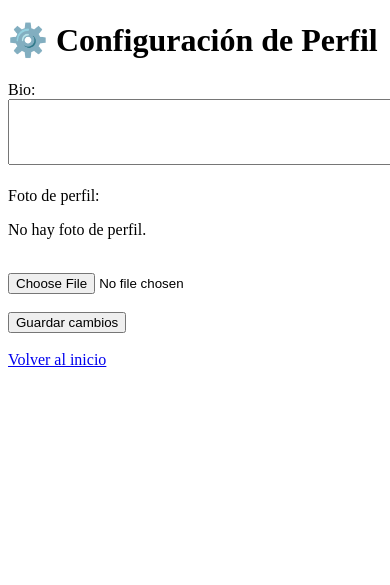
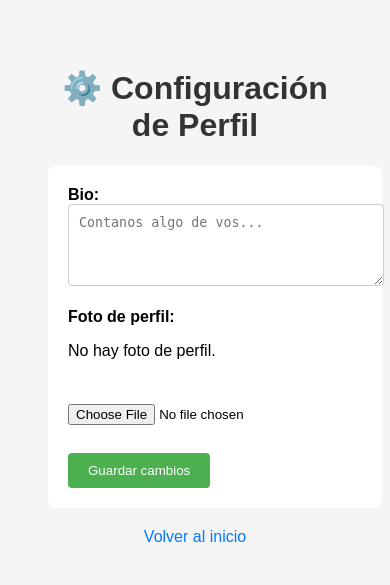
Before and after one commit to s4r4s4t3/espacio-seguro, a Flask app: template app/templates/config.html in a window 390 px wide; the page is wider, and only the part inside the window is pictured. Shown: the top 585 px of that part. Run offline with Flask 3, Linux system fonts and the light colour scheme; the template is opened without the code that fills it, so the values that code supplies are empty.

Commit message:
🎨 Mejora visual Configuración: foto redonda, flash bonitos, estilo responsive

```diff
--- a/app/templates/config.html
+++ b/app/templates/config.html
@@ -1,10 +1,85 @@
-<!-- templates/config.html -->
-
 <!DOCTYPE html>
 <html lang="es">
 <head>
     <meta charset="UTF-8">
     <title>⚙️ Configuración de Perfil</title>
+    <style>
+        body {
+            font-family: Arial, sans-serif;
+            background: #f5f5f5;
+            padding: 40px;
+            text-align: center;
+        }
+        h1 {
+            color: #333;
+        }
+        .flash {
+            padding: 10px 20px;
+            margin: 10px auto;
+            max-width: 500px;
+            border-radius: 5px;
+        }
+        .flash.success {
+            background: #d4edda;
+            color: #155724;
+            border: 1px solid #c3e6cb;
+        }
+        .flash.danger {
+            background: #f8d7da;
+            color: #721c24;
+            border: 1px solid #f5c6cb;
+        }
+        .flash.message {
+            background: #d1ecf1;
+            color: #0c5460;
+            border: 1px solid #bee5eb;
+        }
+        form {
+            background: #fff;
+            padding: 20px;
+            border-radius: 8px;
+            display: inline-block;
+            text-align: left;
+            max-width: 500px;
+            width: 100%;
+        }
+        label {
+            font-weight: bold;
+        }
+        textarea {
+            width: 100%;
+            border-radius: 4px;
+            padding: 10px;
+            border: 1px solid #ccc;
+        }
+        input[type="file"] {
+            margin-top: 10px;
+        }
+        img.profile {
+            width: 150px;
+            height: 150px;
+            border-radius: 50%;
+            object-fit: cover;
+            border: 2px solid #ddd;
+            box-shadow: 0 0 5px rgba(0,0,0,0.1);
+            margin: 10px 0;
+        }
+        button {
+            background: #4CAF50;
+            color: #fff;
+            border: none;
+            padding: 10px 20px;
+            border-radius: 4px;
+            cursor: pointer;
+            margin-top: 10px;
+        }
+        a {
+            display: inline-block;
+            margin-top: 20px;
+            color: #007BFF;
+            text-decoration: none;
+        }
+    </style>
 </head>
 <body>
     <h1>⚙️ Configuración de Perfil</h1>
@@ -12,21 +87,19 @@
     <!-- ✅ Mostrar mensajes flash -->
     {% with messages = get_flashed_messages(with_categories=true) %}
       {% if messages %}
-        <ul>
-          {% for category, message in messages %}
-            <li><strong>{{ category }}:</strong> {{ message }}</li>
-          {% endfor %}
-        </ul>
+        {% for category, message in messages %}
+          <div class="flash {{ category }}">{{ message }}</div>
+        {% endfor %}
       {% endif %}
     {% endwith %}
 
     <form method="POST" enctype="multipart/form-data">
         <label>Bio:</label><br>
-        <textarea name="bio" rows="4" cols="50">{{ user.bio }}</textarea><br><br>
+        <textarea name="bio" rows="4" placeholder="Contanos algo de vos...">{{ user.bio }}</textarea><br><br>
 
         <label>Foto de perfil:</label><br>
         {% if user.profile_picture %}
-            <img src="{{ url_for('static', filename='profile_pics/' ~ user.profile_picture) }}" width="150"><br>
+            <img src="{{ url_for('static', filename='profile_pics/' ~ user.profile_picture) }}" class="profile">
         {% else %}
             <p>No hay foto de perfil.</p>
         {% endif %}
```
